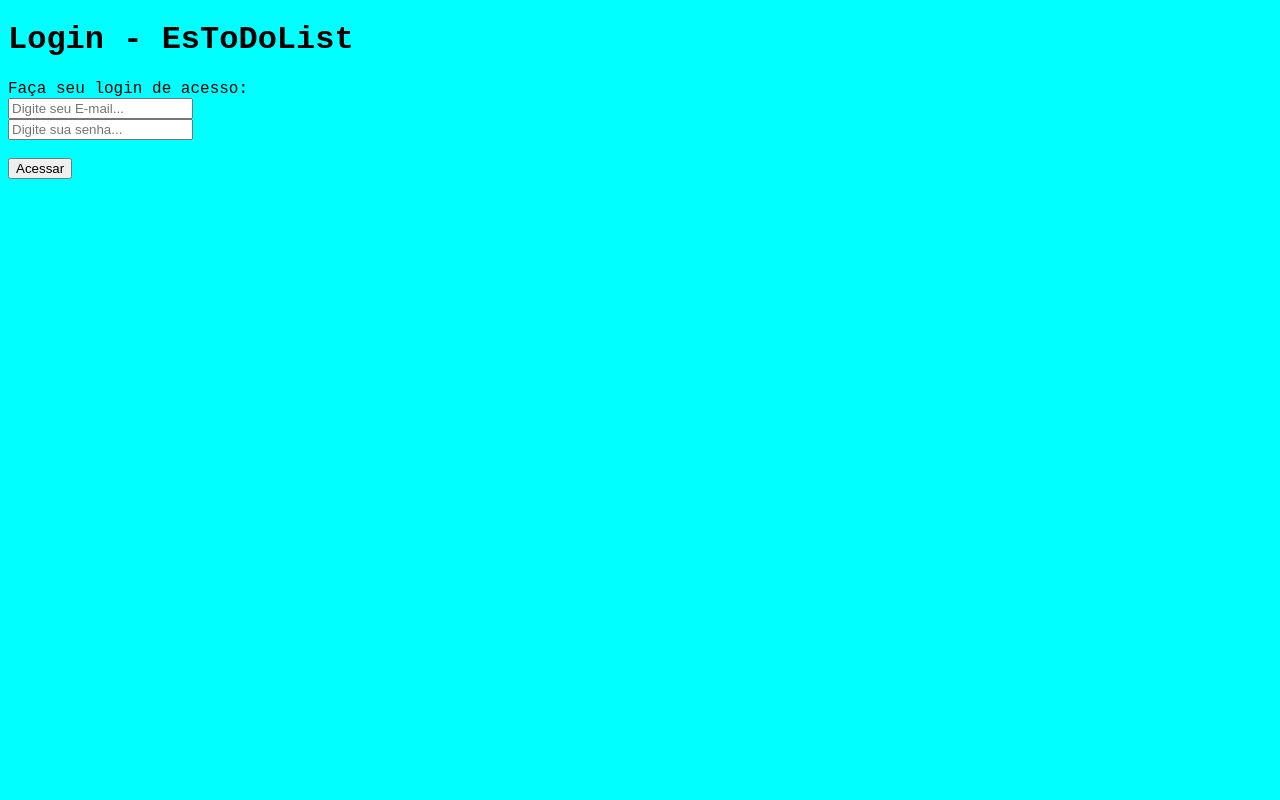
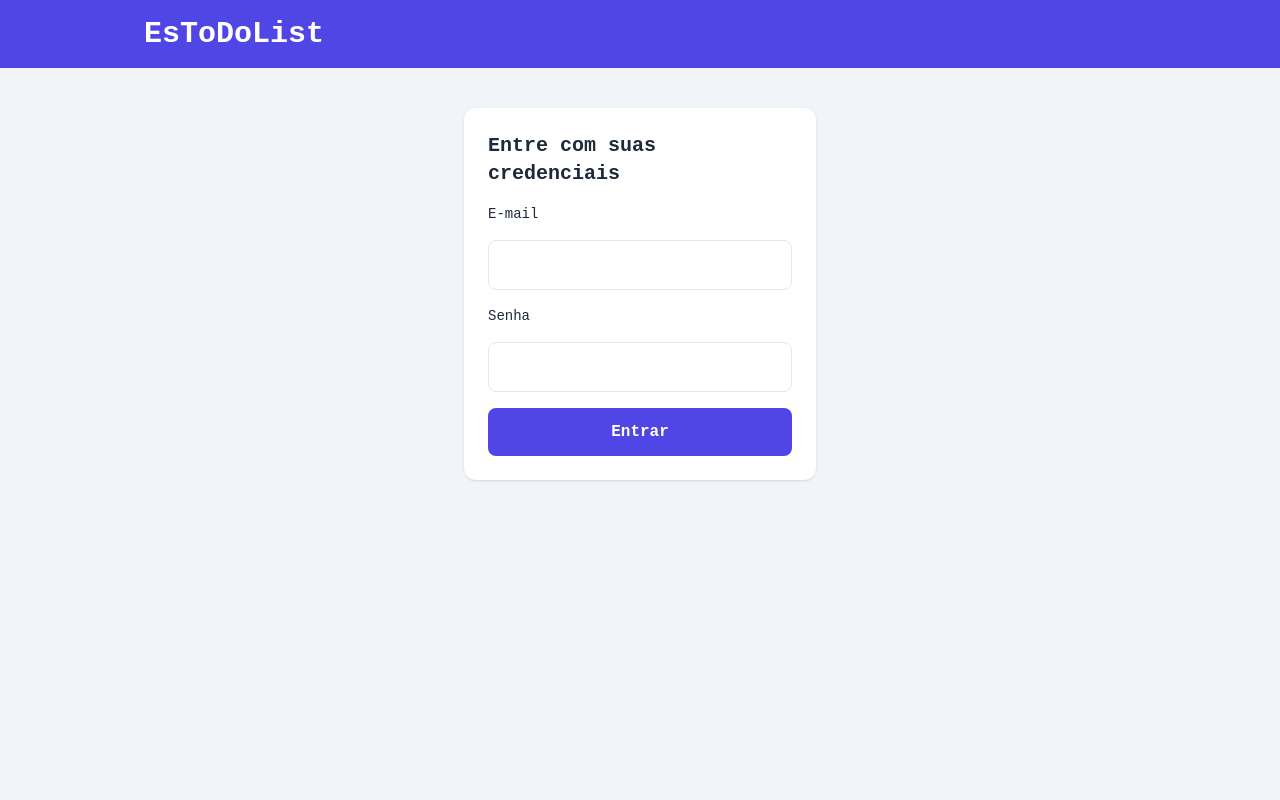
Before and after one commit to aliceminaif/estodolistweb, a Flask app: page /login in a window 1280 px wide. Run offline with Flask 3, Linux system fonts and the light colour scheme; some libraries are stand-ins or nearby versions.

Commit message:
Refactor HTML templates to extend a base layout and improve structure

```diff
--- /dev/null
+++ b/templates/base.html
@@ -0,0 +1,22 @@
+<!DOCTYPE html>
+<html lang="pt-br">
+<head>
+    <meta charset="UTF-8">
+    <meta name="viewport" content="width=device-width, initial-scale=1.0">
+    <script src="http://cdn.tailwindcss.com"></script>
+    <link rel="stylesheet" href="{{ url_for('static', filename='style.css')}}">
+    <title>{% block tittle %} EsToDoList {% endblock %}</title>
+</head>
+<body class="bg-slate-100 text-slate-800 min-h-screen">
+    <header class="bg-indigo-600 text-white">
+        <div class="max-w-5xl mx-auto px-4 py-4 flex items-center justify-between">
+            <h1 class="text-xl md:text-3xl font-bold">EsToDoList</h1>
+        </div>
+    </header>
+
+    {% block content %}
+    {% endblock %}
+
+
+</body>
+</html>
--- a/templates/login.html
+++ b/templates/login.html
@@ -1,25 +1,31 @@
-<!DOCTYPE html>
-<html lang="pt-br">
-<head>
-    <meta charset="UTF-8">
-    <meta name="viewport" content="width=device-width, initial-scale=1.0">
-    <link rel="stylesheet" href="{{ url_for('static', filename='style.css')}}">
-    <title>Login - EsToDoList</title>
-</head>
-<body>
-    <h1>Login - EsToDoList</h1>
-    <form method="post" action="/login">
-        <label>Faça seu login de acesso:</label>
-        {% if msgerro %}
-            <p style="background-color: rgb(137, 21, 21); color: white;">{{msgerro}}</p>
-        {% endif %}
-        <br>
-        <input type="email" name="email" placeholder="Digite seu E-mail..." required>
-        <br>
-        <input type="password" name="senha" placeholder="Digite sua senha..." required>
-        <br><br>
-        <button type="submit">Acessar</button>
+{% extends "base.html" %}
+{% block title %}Login | EsToDoList{% endblock %}
 
+{% block content %}
+  <main class="max-w-sm mx-auto px-4 py-10">
+    <form action="/login" method="post"
+          class="bg-white rounded-xl shadow p-6 space-y-4">
+      <h2 class="text-xl font-bold">Entre com suas credenciais</h2>
+
+      {% if msgerro %}
+        <p class="bg-red-100 text-red-700 rounded-lg px-3 py-2">{{ msgerro }}</p>
+      {% endif %}
+
+      <label for="email" class="block text-sm font-medium">E-mail</label>
+      <input type="email" id="email" name="email" required
+        class="w-full border rounded-lg px-3 py-3
+               focus:outline-none focus:ring-2 focus:ring-indigo-400">
+
+      <label for="senha" class="block text-sm font-medium">Senha</label>
+      <input type="password" id="senha" name="senha" required
+        class="w-full border rounded-lg px-3 py-3
+               focus:outline-none focus:ring-2 focus:ring-indigo-400">
+
+      <button type="submit"
+        class="w-full bg-indigo-600 text-white rounded-lg
+               px-4 py-3 font-semibold hover:bg-indigo-700">
+        Entrar
+      </button>
     </form>
-</body>
-</html>
+  </main>
+{% endblock %}
```
Also changed, not shown: templates/index.html (+7 -14 lines).
